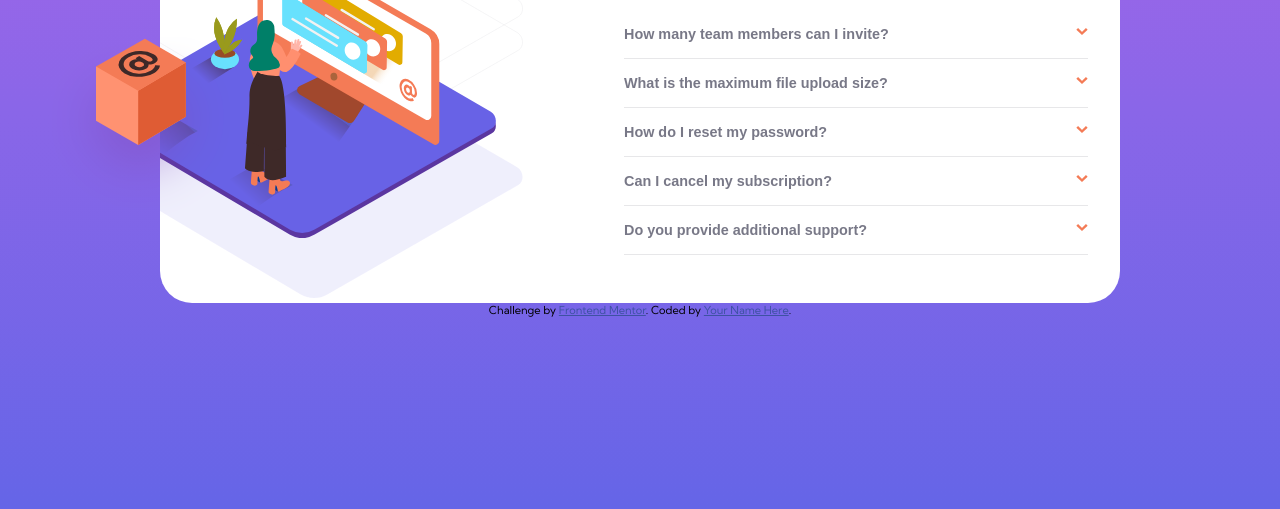
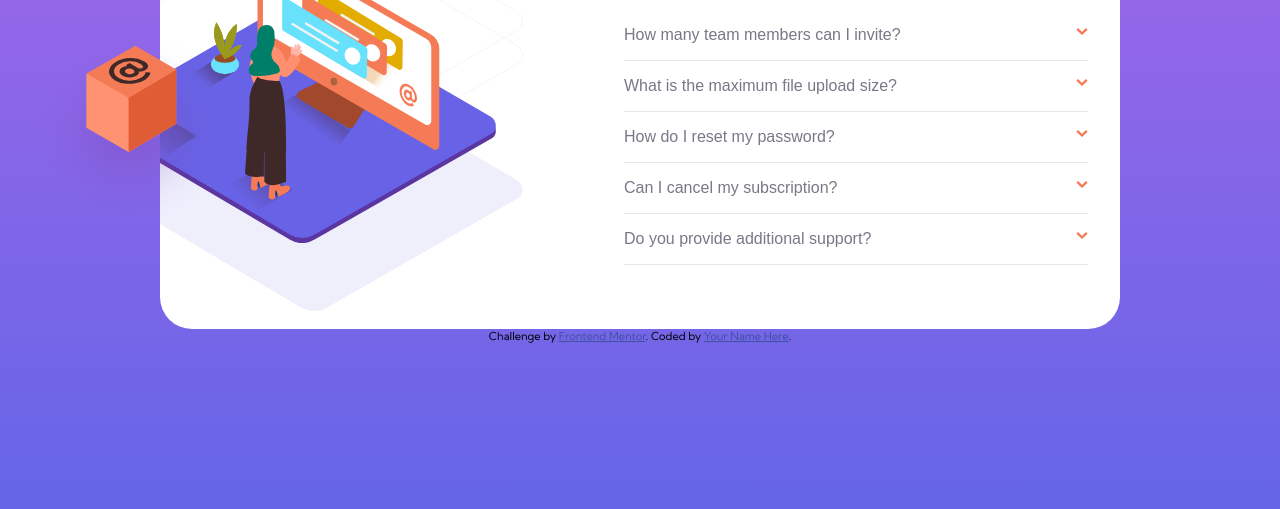
Before and after one commit to TheThomasY/FAQ-Accordion-Card, a plain HTML site: page index.html in a window 1280 px wide. Shown: the part 291-800 px from the top of the page. Drawn offline with Linux system fonts and the light colour scheme.

Commit message:
style:minor css tweaks

```diff
--- a/css/styles.scss
+++ b/css/styles.scss
@@ -67,6 +67,7 @@ body {
 
   h1 {
     font-size: 2rem;
+    font-weight: 700;
     text-align: center;
   }
 }
@@ -115,6 +116,7 @@ body {
 .accordion-item:not(.show) {
   .accordion-question {
     color: $text-dkblue;
+    font-weight: 400;
 
     &:after {
       transform: rotate(0);
@@ -131,6 +133,10 @@ body {
   }
 }
 
+.accordion-content {
+  padding-right: 1.5rem;
+}
+
 // Desktop view
 @media (min-width: 56em) {
   body {
@@ -141,9 +147,7 @@ body {
     position: relative;
     display: flex;
     margin: 0 auto;
-    padding-left: 0;
-    padding-right: 2rem;
-    padding: 3rem 2rem 3rem 0;
+    padding: 3rem 2rem 4rem 0;
     background-image: url('../images/bg-pattern-desktop.svg');
     background-size: 45%;
     background-position: -13% center;
@@ -154,8 +158,8 @@ body {
     display: block;
     position: absolute;
     left: 0;
-    top: 60%;
-    transform: translateX(-60%) translateY(-50%);
+    top: 58%;
+    transform: translateX(-65%) translateY(-50%);
     z-index: 1;
   }
 
@@ -190,6 +194,14 @@ body {
       text-align: left;
     }
   }
+
+  .accordion-question {
+    font-size: 1rem;
+  }
+
+  .accordion-collapse {
+    font-size: 0.875rem;
+  }
 }
 
 // Links
```
Also changed, not shown: css/styles.css, 1 other file.
